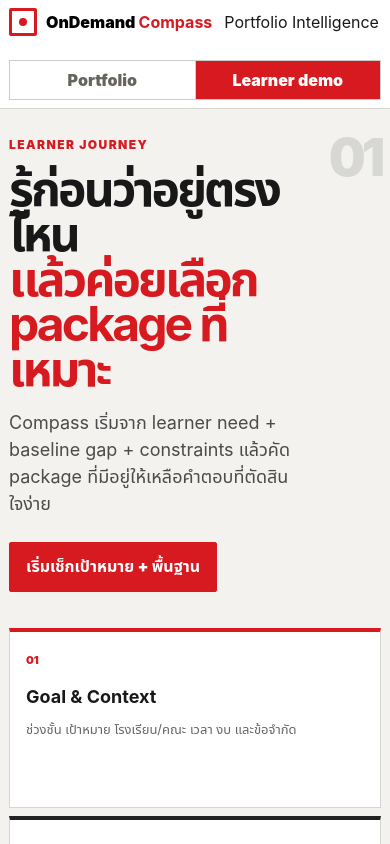
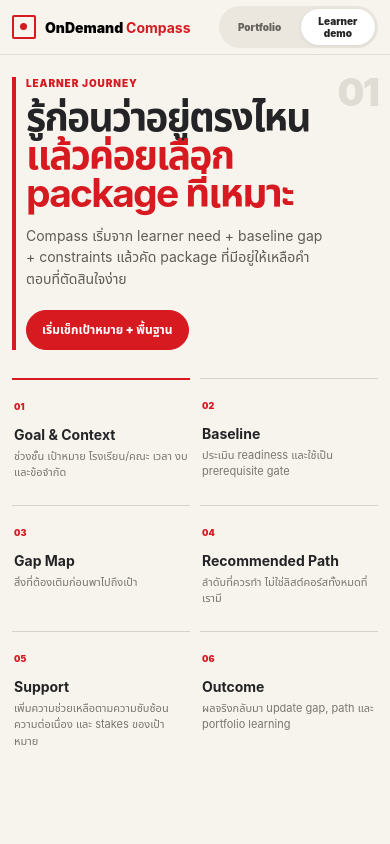
Before and after one commit to napasorn-tha/the-compass-prototype, a React (Vite) app: page / in a window 390 px wide. Both pictures are taken after a click on the button "Learner demo". Shown: the top 844 px of the page. Built offline with nearby package versions, Linux system fonts and the light colour scheme.

Commit message:
Apply lighter slide-led visual system

```diff
--- a/src/styles.css
+++ b/src/styles.css
@@ -187,3 +187,186 @@
   .portfolio-home-steps article{min-height:0;border-right:0}
   .portfolio-home-hero .home-number{display:none}
 }
+
+
+/* Visual reset · slide-led 2026-09-25 */
+:root{
+  --red:#d71920;
+  --ink:#242426;
+  --muted:#6f6b65;
+  --line:#dfdcd5;
+  --paper:#f7f4ee;
+  --panel:#fffdfa;
+  --soft:#efece6;
+  --max:1240px;
+}
+html{background:var(--paper)}
+body{background:var(--paper);color:var(--ink)}
+button{transition:background .16s ease,border-color .16s ease,color .16s ease,transform .16s ease}
+button:hover:not(:disabled){transform:translateY(-1px)}
+main,footer{width:min(var(--max),calc(100% - 40px))}
+.page{padding:30px 0 64px;min-height:calc(100vh - 58px)}
+.narrow{max-width:760px}
+
+.topbar{
+  background:rgba(247,244,238,.94);
+  border-bottom:1px solid rgba(36,36,38,.10);
+  box-shadow:none;
+}
+.nav{width:min(var(--max),calc(100% - 40px));min-height:58px;gap:10px}
+.brand{font-size:14px}
+.brand-mark{width:24px;height:24px;border-width:2px}
+.brand-mark:after{width:7px;height:7px;inset:6px}
+.brand-subtitle{font-size:11px;color:#8a857d;border-left:1px solid #d6d2ca;padding-left:10px}
+.prototype-badge{display:none}
+.mode-switch{border:0;gap:4px;background:#ebe7df;padding:3px;border-radius:999px}
+.mode-switch button{border:0!important;background:transparent;padding:7px 12px;border-radius:999px;font-size:11px;color:#706c66}
+.mode-switch button.active{background:var(--ink);color:#fff}
+.mode-switch button.secondary-mode.active{background:#fff;color:var(--ink);box-shadow:0 1px 4px rgba(0,0,0,.08)}
+.desktop-nav.learner-steps{gap:0;margin-right:4px}
+.desktop-nav.learner-steps button{font-size:10px;padding:7px 8px;color:#8a857d}
+.desktop-nav.learner-steps button.active{background:transparent;color:var(--red);box-shadow:inset 0 -2px 0 var(--red)}
+
+.eyebrow{font-size:10px;letter-spacing:.09em;color:var(--red)}
+.section-head{position:relative;align-items:flex-start}
+.section-head>div:first-child{border-left:4px solid var(--red);padding-left:14px}
+.section-title{font-size:clamp(34px,4.2vw,54px);line-height:1;letter-spacing:-.045em;margin:7px 0 10px}
+.hero-title{font-size:clamp(38px,5vw,62px);line-height:.98;letter-spacing:-.045em;margin:9px 0 12px}
+.lead{font-size:16px;line-height:1.55;color:#5f5b55;max-width:780px;margin:0}
+.section-number,.home-number{font-size:clamp(46px,6vw,78px);color:#dfdcd4;letter-spacing:-.05em}
+.actions{margin-top:20px}
+.primary,.secondary,.back-btn,.edit-link{border-radius:999px;padding:10px 15px;font-size:12px}
+.primary{background:var(--red);border-color:var(--red)}
+.secondary,.back-btn,.edit-link{background:transparent;border-color:#cfcac1}
+.end{margin-top:18px}
+
+.portfolio-home-hero{padding:34px 0 42px;border-bottom:0;align-items:end}
+.portfolio-home-hero h1{font-size:clamp(48px,7vw,84px);line-height:.92;margin:10px 0 14px;max-width:820px}
+.portfolio-home-hero p{font-size:17px;max-width:650px;color:#5f5b55}
+.home-story{display:grid;grid-template-columns:1fr auto 1fr auto 1fr auto 1fr;align-items:center;gap:14px;background:#fffdfa;border-radius:14px;padding:20px 22px;margin:8px 0 28px;box-shadow:0 8px 30px rgba(46,40,34,.05)}
+.home-story div span{display:block;font-size:9px;font-weight:900;color:var(--red);margin-bottom:7px}
+.home-story div b{display:block;font-size:15px}
+.home-story div p{margin:4px 0 0;font-size:11px;color:#888179}
+.home-story i{font-style:normal;color:#bbb4aa}
+.home-two-up{display:grid;grid-template-columns:1.35fr .85fr;gap:14px}
+.home-two-up article{background:var(--ink);color:#fff;border-radius:14px;padding:26px;min-height:220px}
+.home-two-up article.quiet{background:#fffdfa;color:var(--ink)}
+.home-two-up span{font-size:9px;font-weight:900;letter-spacing:.1em;color:#ff8c91}
+.home-two-up article.quiet span{color:var(--red)}
+.home-two-up h2{font-size:28px;line-height:1.08;margin:18px 0 10px}
+.home-two-up p{max-width:580px;font-size:13px;line-height:1.6;color:#c8c3bc}
+.home-two-up article.quiet p{color:#6d6861}
+.home-two-up button{margin-top:16px;border:0;background:transparent;color:inherit;font-weight:900;padding:0;font-size:12px}
+
+.learner-explain-grid{grid-template-columns:repeat(6,1fr);gap:10px;margin-top:28px}
+.explain-card{background:transparent;border:0;border-top:1px solid #d7d2ca;padding:14px 2px;min-height:128px}
+.explain-card:first-child{border-top:2px solid var(--red)}
+.explain-card span{font-size:9px}
+.explain-card b{font-size:14px;margin:12px 0 5px}
+.explain-card p{font-size:11px;margin:0;color:#7a756e}
+
+.form-board{background:transparent;border:0;padding:0;margin-top:12px}
+.field-block{background:#fffdfa;border:0;border-radius:12px;padding:16px 18px;margin:8px 0}
+.field-title{font-size:13px;margin-bottom:10px}
+.field-title b{font-size:18px}
+.choice-row{gap:6px}
+.choice-row button{border:0;background:#efebe4;border-radius:999px;padding:8px 11px;font-size:11px}
+.choice-row button.selected{background:var(--ink);color:#fff;border:0;padding:8px 11px}
+.score-range{margin:6px 0}
+
+.quiz-panel{border:0;border-radius:14px;background:#fffdfa;padding:26px;margin-top:18px;box-shadow:0 10px 30px rgba(46,40,34,.05)}
+.quiz-panel h2{font-size:24px;line-height:1.3;margin:24px 0}
+.quiz-meta{font-size:10px}
+.answer-stack button{border:0;background:#f0ede7;border-radius:10px;padding:14px 16px}
+.answer-stack button.selected{border:0;background:var(--ink);color:#fff;padding:14px 16px}
+.baseline-summary{gap:10px}
+.baseline-summary div{border:0;border-radius:12px;background:#fffdfa;padding:18px}
+.baseline-summary span{font-size:10px;color:#817b73}
+.baseline-summary b{font-size:38px;margin:5px 0}
+.baseline-summary i{font-size:11px}
+.profile-strip{margin:12px 0 20px}
+.profile-strip span{border:0;background:#ebe7df;border-radius:999px;padding:6px 9px;font-size:10px}
+
+.gap-grid{gap:10px}
+.gap-card{border:0;border-radius:12px;background:#fffdfa;padding:18px;min-height:170px;box-shadow:none}
+.gap-card.urgent,.gap-card.medium,.gap-card.good{border-top:0}
+.gap-card span{font-size:9px}
+.gap-card b{font-size:16px;margin-top:12px}
+.gap-card strong{font-size:40px;margin-top:6px}
+.gap-card.urgent strong{color:var(--red)}
+.gap-card.medium strong{color:#9b6f20}
+.gap-card.good strong{color:#2f7d63}
+.gap-card p{font-size:11px}
+.logic-callout{border:0;border-radius:10px;background:#ece8e1;color:var(--ink);padding:12px 14px}
+.logic-callout b{font-size:12px}
+.logic-callout span{font-size:11px;color:#716c65}
+
+.primary-path-card{border:0;border-radius:14px;background:var(--ink);color:#fff;margin:16px 0 10px;overflow:hidden}
+.primary-path-label{border:0;background:var(--red);color:#fff;padding:9px 16px;font-size:9px}
+.primary-path-body{padding:22px;gap:22px}
+.primary-path-body span{font-size:9px;color:#bcb7b0}
+.primary-path-body h2{font-size:30px}
+.primary-path-body strong{font-size:12px;color:#fff}
+.primary-path-body p{color:#cfcbc4;font-size:13px}
+.path-alternatives{gap:10px}
+.path-alternatives article{border:0;border-radius:12px;background:#fffdfa;padding:16px}
+.path-alternatives span{font-size:9px}
+.path-alternatives b{font-size:15px}
+.path-alternatives p{font-size:11px}
+
+.support-ladder{border:0;background:transparent;gap:10px}
+.support-ladder article{border:0!important;border-radius:12px;background:#fffdfa;min-height:190px;padding:18px}
+.support-ladder span{font-size:9px;margin-bottom:14px}
+.support-ladder b{font-size:16px}
+.support-ladder p{font-size:11px}
+.support-ladder .support-watch{box-shadow:inset 0 3px 0 #b8872f}
+.support-ladder .support-action{box-shadow:inset 0 3px 0 var(--red)}
+.support-context-line{border:0;border-radius:12px;background:#ece8e1;overflow:hidden}
+.support-context-line>div+div{border-left:1px solid #d6d0c7}
+.support-context-line span{font-size:9px}
+
+.outcome-board{gap:10px}
+.score-change,.outcome-copy{border:0;border-radius:14px;background:#fffdfa;padding:22px}
+.score-change b{font-size:50px}
+.outcome-copy>b{font-size:20px}
+.outcome-copy p{font-size:12px}
+.feedback-loops{gap:10px}
+.feedback-loops article{border:0;border-radius:12px;background:#fffdfa;padding:16px}
+.feedback-loops article:last-child{border-top:0}
+.feedback-loops article>span{font-size:9px}
+.feedback-loops p{font-size:11px}
+
+footer{font-size:9px;color:#9a958e;padding:12px 0 28px}
+
+@media(max-width:900px){
+  .learner-explain-grid{grid-template-columns:repeat(3,1fr)}
+  .home-story{grid-template-columns:1fr 1fr}
+  .home-story i{display:none}
+}
+@media(max-width:720px){
+  .nav,main,footer{width:calc(100% - 24px)}
+  .nav{min-height:54px;flex-wrap:nowrap;padding:0}
+  .brand-subtitle{display:none}
+  .spacer{display:block}
+  .mode-switch{order:initial;width:auto;flex:none}
+  .mode-switch button{font-size:10px;padding:6px 9px}
+  .desktop-nav.learner-steps{display:none}
+  .page{padding:22px 0 48px}
+  .section-head>div:first-child{padding-left:10px}
+  .section-title{font-size:36px}
+  .hero-title{font-size:39px}
+  .lead{font-size:14px}
+  .section-number{font-size:38px}
+  .portfolio-home-hero{padding:20px 0 28px}
+  .portfolio-home-hero h1{font-size:48px}
+  .portfolio-home-hero p{font-size:15px}
+  .home-story{grid-template-columns:1fr 1fr;padding:16px;margin-bottom:18px}
+  .home-two-up{grid-template-columns:1fr}
+  .home-two-up article{min-height:0;padding:20px}
+  .home-two-up h2{font-size:23px}
+  .learner-explain-grid{grid-template-columns:1fr 1fr}
+  .explain-card{min-height:108px}
+  .baseline-summary,.gap-grid,.path-alternatives,.support-ladder,.feedback-loops{grid-template-columns:1fr}
+  .primary-path-body{grid-template-columns:1fr}
+  .score-change{grid-template-columns:1fr auto}
+}
```
